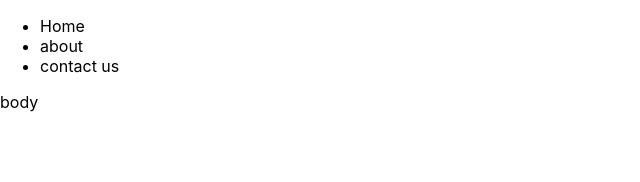
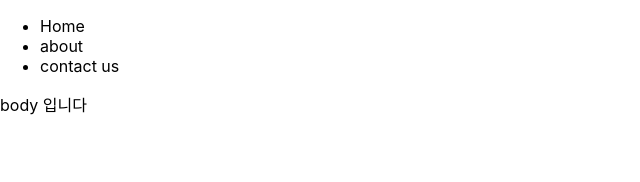
Before and after one commit to jay-juns/next-web-page, a Next.js app: page / in a window 1280 px wide. Shown: the top 182 px of the page, without its empty margins (0-640 px from the left). Built offline with nearby package versions, Linux system fonts and the light colour scheme.

Commit message:
다시 커밋

```diff
--- a/src/pages/index.js
+++ b/src/pages/index.js
@@ -7,7 +7,7 @@ export default function Home() {
         <title>next web page</title>
       </Head>
       <div>
-        body
+        body 입니다
       </div>
     </div>
   )
```
